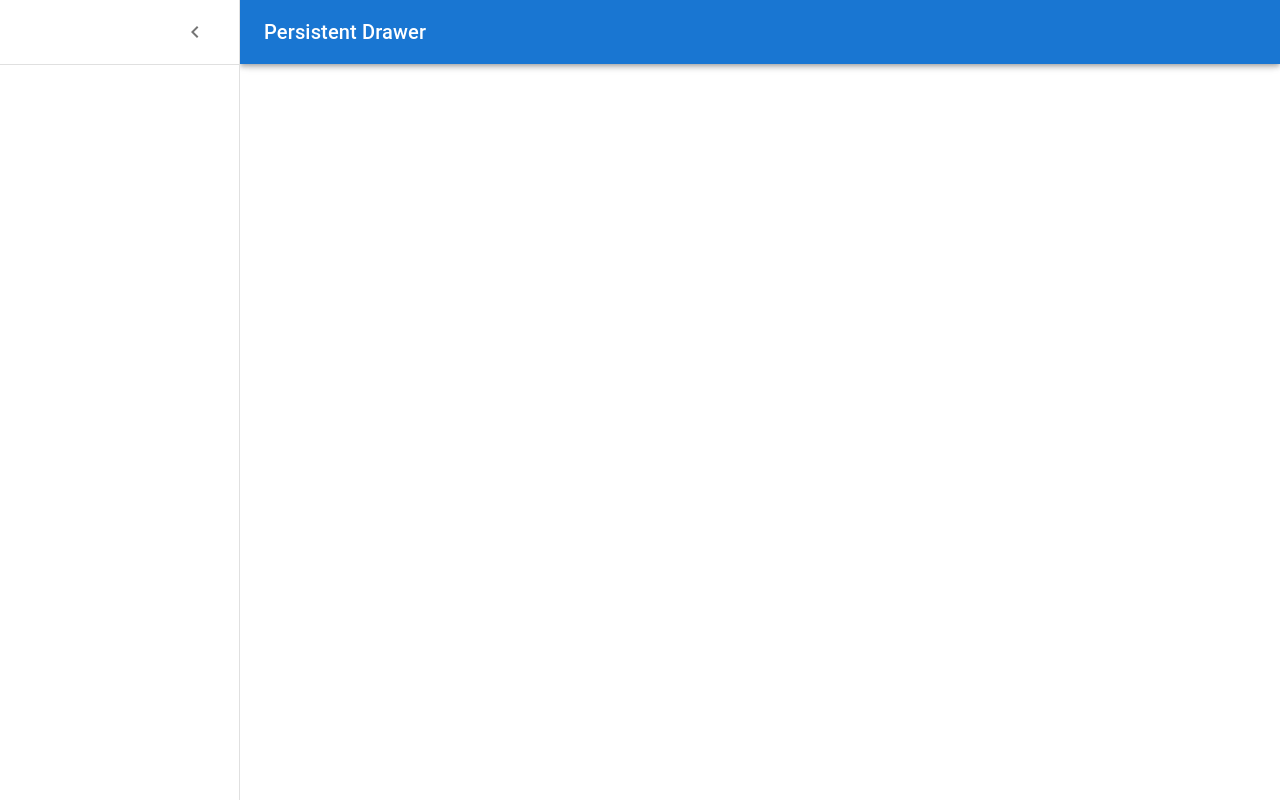
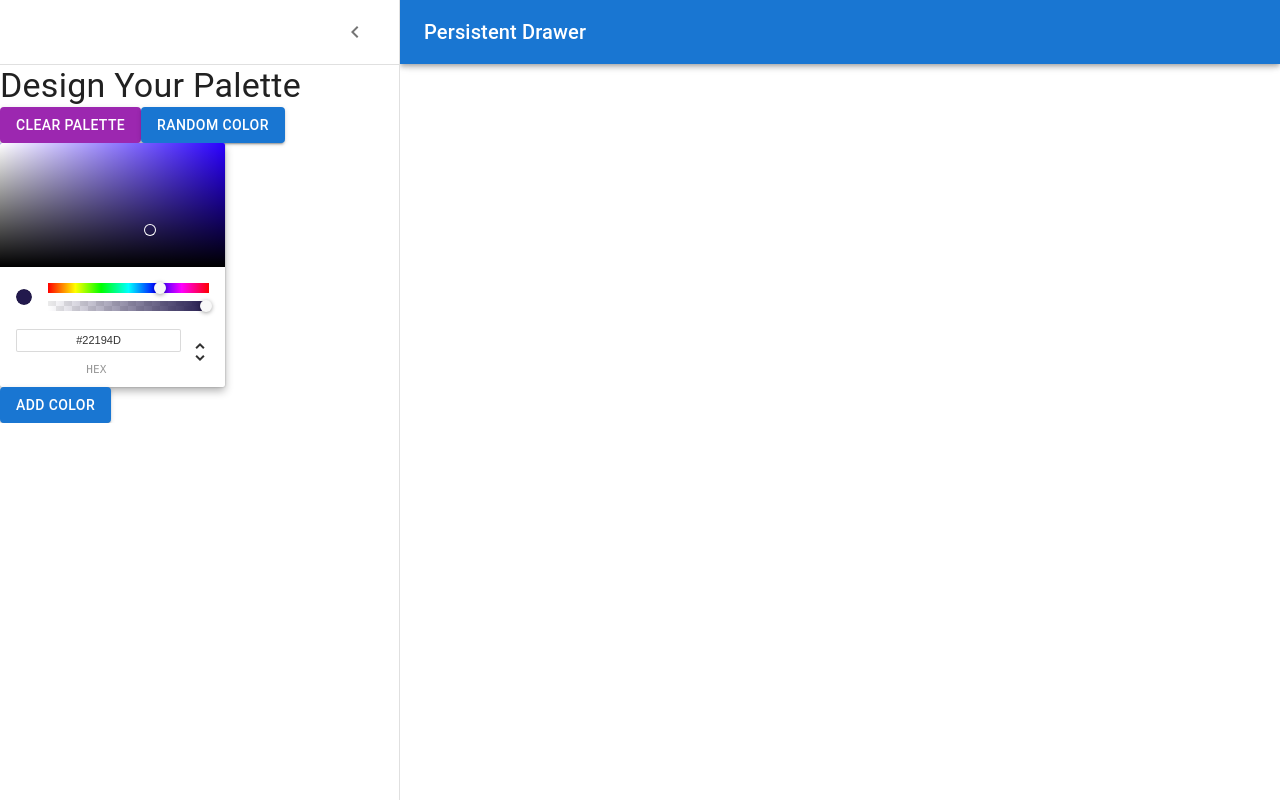
Before and after one commit to AdrianKusek/react-colors, a React (Create React App) app: page /pallete/new in a window 1280 px wide. Both pictures are taken after a click on the button "open drawer". Built offline with nearby package versions, Linux system fonts and the light colour scheme.

Commit message:
add Color Picker and buttons to drawer

```diff
--- a/package.json
+++ b/package.json
@@ -13,6 +13,7 @@
     "chroma-js": "^3.1.1",
     "rc-slider": "^11.1.5",
     "react": "^18.3.1",
+    "react-color": "^2.19.3",
     "react-copy-to-clipboard": "^5.1.0",
     "react-dom": "^18.3.1",
     "react-router-dom": "^6.26.2",
--- a/src/NewPaletteForm.js
+++ b/src/NewPaletteForm.js
@@ -1,9 +1,10 @@
 import React from 'react';
-import { AppBar, Box, CssBaseline, Drawer, IconButton, Toolbar, Typography, Divider } from '@mui/material';
+import { AppBar, Box, CssBaseline, Drawer, IconButton, Toolbar, Typography, Divider, Button } from '@mui/material';
 import MenuIcon from '@mui/icons-material/Menu';
 import ChevronLeftIcon from '@mui/icons-material/ChevronLeft';
+import { ChromePicker } from 'react-color';
 
-const drawerWidth = 240;
+const drawerWidth = 400;
 
 export default function NewPaletteForm() {
   const [open, setOpen] = React.useState(false);
@@ -62,6 +63,11 @@
         <Divider />
         <Box sx={{ overflow: 'auto' }}>
           {/* Add drawer content here */}
+          <Typography variant='h4'>Design Your Palette</Typography>
+          <Button variant='contained' color='secondary'>Clear Palette</Button>
+          <Button variant='contained' color='primary'>Random Color</Button>
+          <ChromePicker/>
+          <Button variant='contained' color='primary'>ADD COLOR</Button>
         </Box>
       </Drawer>
 
@@ -78,6 +84,7 @@
         <Toolbar />
         <Typography paragraph>
           Main content goes here.
+
         </Typography>
       </Box>
     </Box>
```
Also changed, not shown: 1 other file (tests, documents, lock files or other folders).
